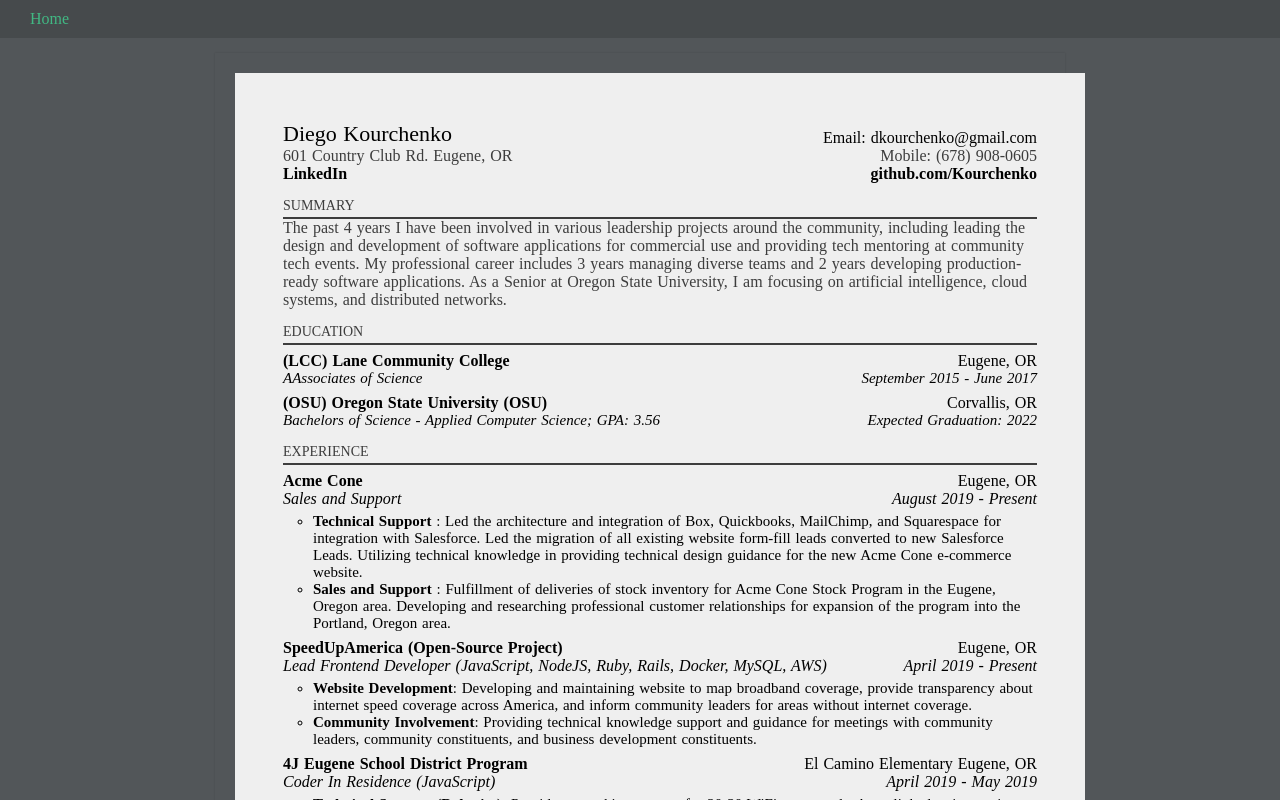
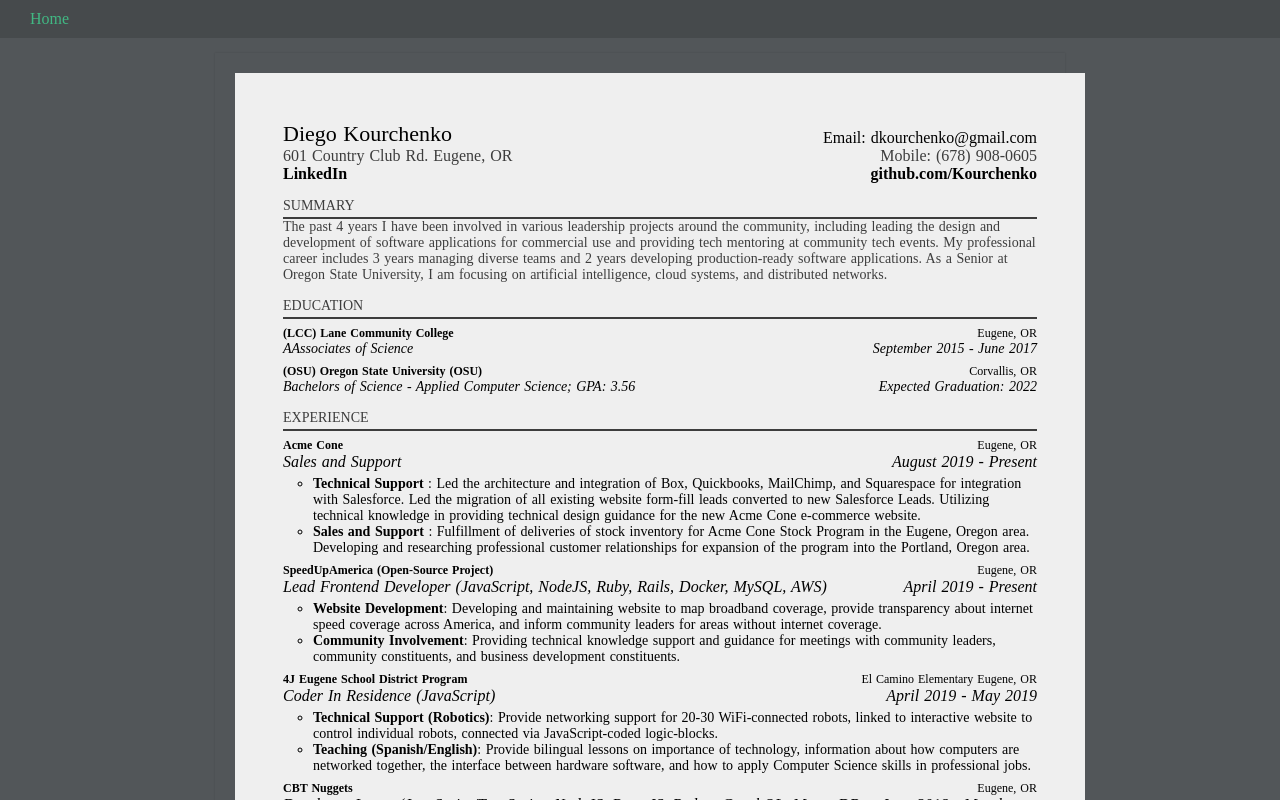
Before and after one commit to Kourchenko/vue, a Nuxt app: page /vue-resume in a window 1280 px wide. Built offline with nearby package versions, Linux system fonts and the light colour scheme.

Commit message:
Font size updates

```diff
--- a/assets/scss/vue.scss
+++ b/assets/scss/vue.scss
@@ -47,7 +47,7 @@
     width: 100%;
 
     h2 {
-      font-size: 16px;
+      font-size: 14px;
       font-weight: 100;
       color: #3d3d3d;
     }
@@ -57,13 +57,16 @@
     padding-top: 7px;
     .header {
       display: flex;
+      li {
+        font-size: 12px;
+      }
       h2 {
-        font-size: 16px;
+        font-size: 12px;
         font-weight: 100;
       }
     }
     .list--container {
-      font-size: 15px;
+      font-size: 14px;
       .list--education {
         list-style: inside;
         margin-left: -40px;
```
